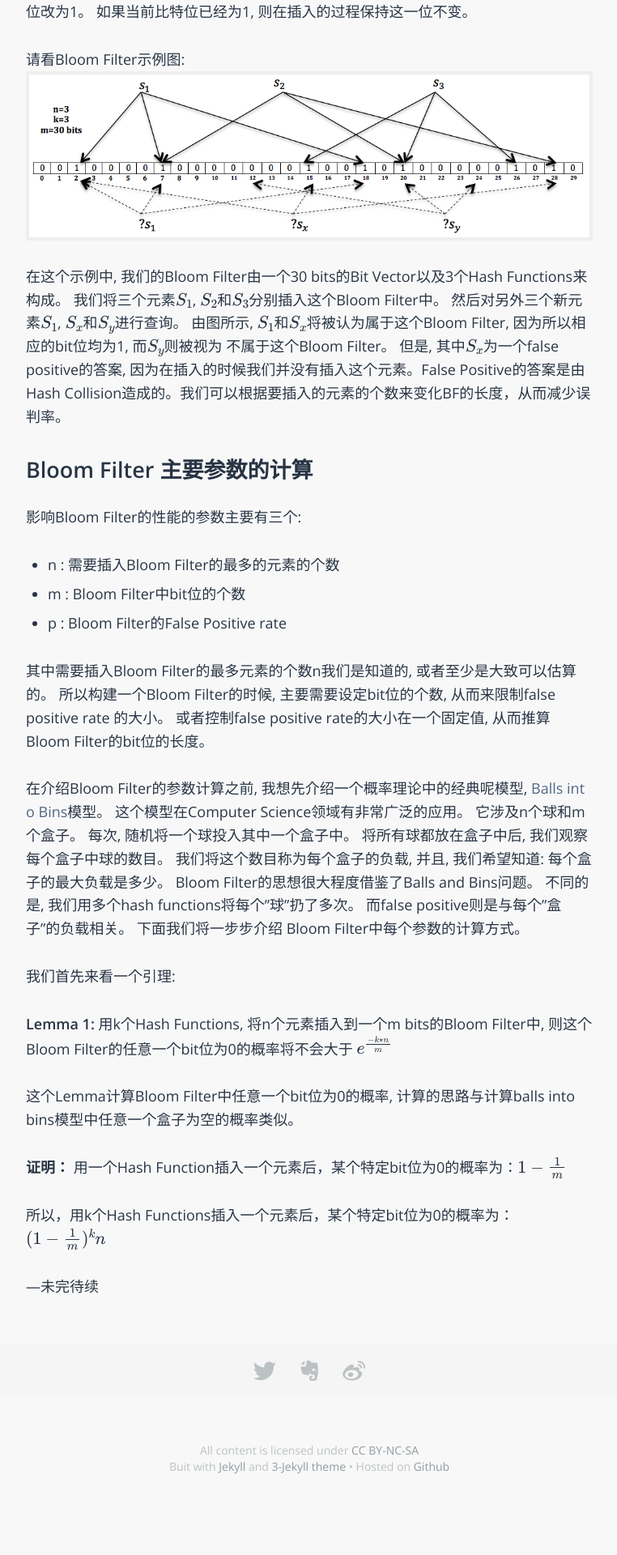
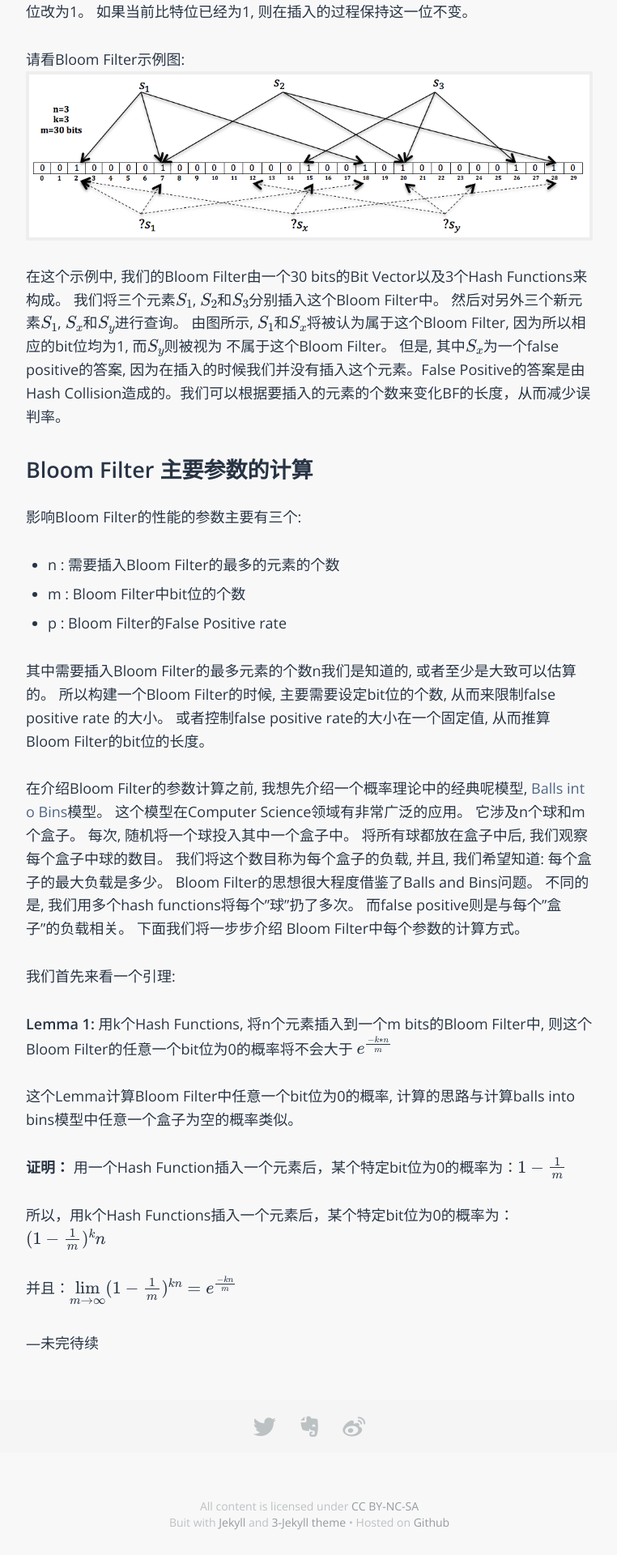
Before and after one commit to sophiesongge/sophiesongge.github.io, a Jekyll site: the page built from _posts/2016-09-06-bloom-filter.markdown, in a window 1280 px wide. Shown: the part 1116-3036 px from the top of the page at 81% size, without its empty margins (258-1020 px from the left). Built offline with Jekyll 4.4.1, drawn with Linux system fonts in a browser that asks for light colours; some web fonts are replaced; formulas are drawn with MathJax 3.

Commit message:
add post for bloom filter

```diff
--- a/_posts/2016-09-06-bloom-filter.markdown
+++ b/_posts/2016-09-06-bloom-filter.markdown
@@ -68,6 +68,7 @@ Bloom Filter中每个参数的计算方式。
 
 所以，用k个Hash Functions插入一个元素后，某个特定bit位为0的概率为：$(1 - \frac{1}{m})^kn$
 
+并且：$\lim\limits_{m\to\infty}(1-\frac{1}{m})^{kn}=e^{\frac{-kn}{m}}$
 
 
 ---未完待续
```
